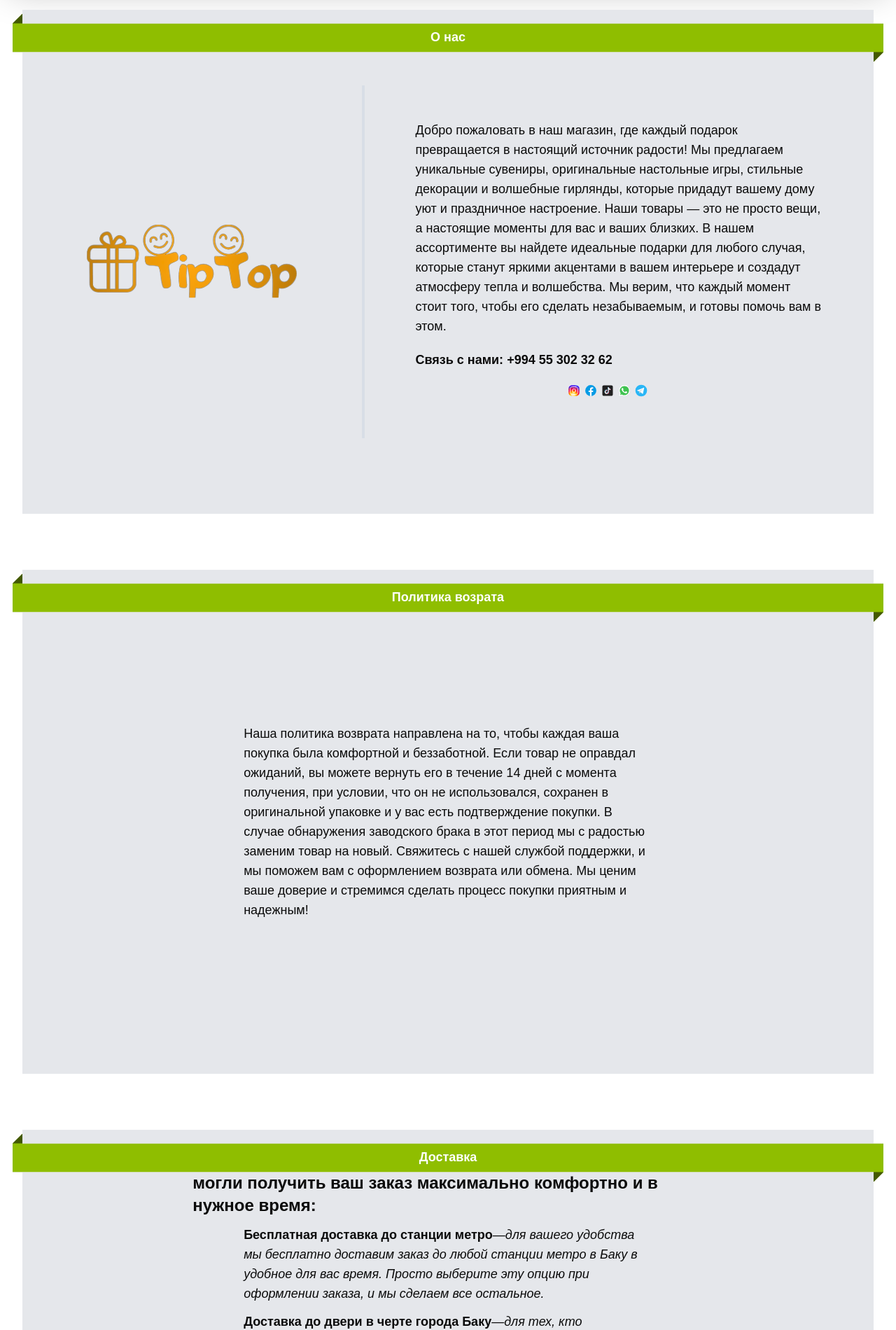
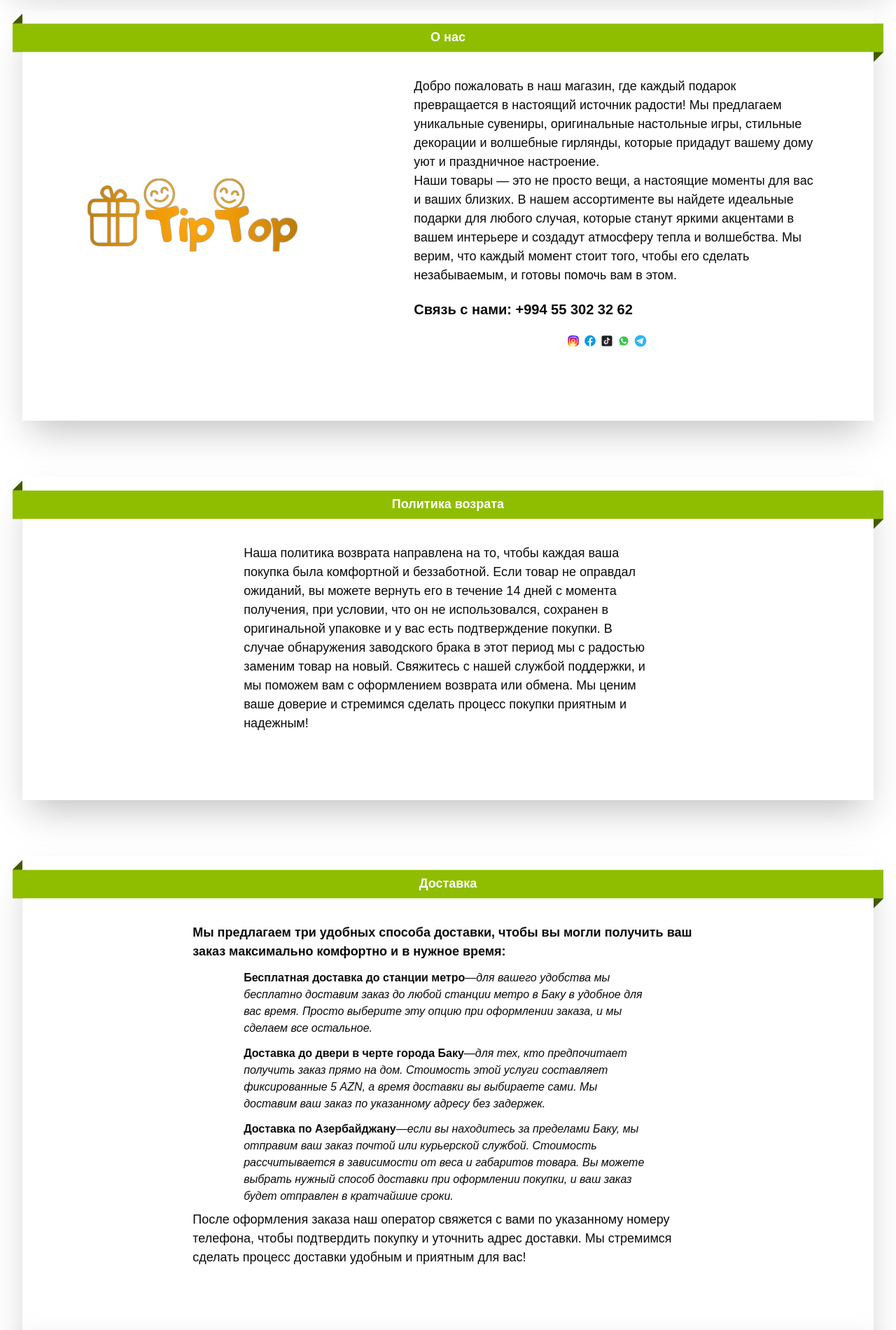
Before and after one commit to adilek96/tiptopstorefront, a Next.js app: page /contact in a window 1280 px wide. Shown: the part 182-2082 px from the top of the page at 70% size. Built offline with nearby package versions, Linux system fonts and the light colour scheme.

Commit message:
fix some bug

```diff
--- a/app/contact/page.tsx
+++ b/app/contact/page.tsx
@@ -4,18 +4,23 @@ import SocialHeader from "@/components/SocialHeader";
 
 export default function Contact() {
   return (
-    <section className="w-full   flex  justify-center items-center flex-col">
-      <div className="w-[95vw] my-10 h-[90vh] bg-gray-200 flex justify-center items-center relative">
-        <div className="w-[40%] h-full flex justify-center items-center">
+    <section className="w-full    flex  justify-center items-center flex-col cursor-default">
+      <div className="w-[95vw] py-24 my-10  shadow-2xl flex flex-col md:flex-row justify-center items-center relative ">
+        <div className="ribbon-del flex justify-center absolute top-10 left-0 z-50">
+          <span className="py-1">О нас</span>
+        </div>
+        <div className="w-[80%] md:w-[40%] h-full flex justify-center items-center">
           <Image src={"/logotip.svg"} alt="Logo" width={300} height={300} />
         </div>
-        <div className="h-[70%] w-1 bg-slate-300/50"></div>
-        <div className="w-[60%] h-full flex justify-center items-center flex-col">
-          <p className="w-[80%] text-lg">
+
+        <div className="w-[90%] md:w-[60%] h-full flex justify-center items-center flex-col">
+          <p className="w-[100%] md:w-[80%] text-calclg">
             Добро пожаловать в наш магазин, где каждый подарок превращается в
             настоящий источник радости! Мы предлагаем уникальные сувениры,
             оригинальные настольные игры, стильные декорации и волшебные
             гирлянды, которые придадут вашему дому уют и праздничное настроение.
+          </p>
+          <p className="w-[100%] md:w-[80%] text-calclg">
             Наши товары — это не просто вещи, а настоящие моменты для вас и
             ваших близких. В нашем ассортименте вы найдете идеальные подарки для
             любого случая, которые станут яркими акцентами в вашем интерьере и
@@ -23,23 +28,22 @@ export default function Contact() {
             стоит того, чтобы его сделать незабываемым, и готовы помочь вам в
             этом.
           </p>
-          <p className="w-[80%] mt-5 text-lg font-bold">
-            <span>Связь с нами:</span> +994 55 302 32 62
+
+          <p className="w-[80%] mt-5 text-calcxl font-bold">
+            <span>Связь с нами:</span>
+            <span className="text-nowrap"> +994 55 302 32 62</span>
           </p>
           <div className="mt-5">
             <SocialHeader size={6} />
           </div>
         </div>
-        <div className="ribbon-del flex justify-center absolute top-10 left-0 z-50">
-          <span className="py-1">О нас</span>
-        </div>
       </div>
-      <div className="w-[95vw] h-[90vh] my-10 bg-gray-200 flex justify-center items-center relative">
+      <div className="w-[95vw] py-24 my-10 shadow-2xl flex justify-center items-center relative">
         <div className="ribbon-del flex justify-center absolute top-10 left-0 z-50">
           <span className="py-1">Политика возрата</span>
         </div>
-        <div className="w-[60%] h-full flex justify-center items-center flex-col">
-          <p className="w-[80%] text-lg">
+        <div className="w-[90%] md:w-[60%] h-full flex justify-center items-center flex-col">
+          <p className="w-[100%] md:w-[80%] text-calclg">
             Наша политика возврата направлена на то, чтобы каждая ваша покупка
             была комфортной и беззаботной. Если товар не оправдал ожиданий, вы
             можете вернуть его в течение 14 дней с момента получения, при
@@ -52,16 +56,16 @@ export default function Contact() {
           </p>
         </div>
       </div>
-      <div className="w-[95vw] h-[90vh] my-10 bg-gray-200 flex justify-center items-center relative">
+      <div className="w-[95vw] py-24  my-10 shadow-2xl flex justify-center items-center relative">
         <div className="ribbon-del flex justify-center absolute top-10 left-0 z-50">
           <span className="py-1">Доставка</span>
         </div>
-        <div className="w-[60%] h-full flex justify-center items-center flex-col">
-          <h3 className="text-2xl font-bold">
+        <div className="w-[90%] md:w-[60%]  flex justify-center items-center flex-col">
+          <h3 className="text-calclg font-bold">
             Мы предлагаем три удобных способа доставки, чтобы вы могли получить
             ваш заказ максимально комфортно и в нужное время:
           </h3>
-          <p className="w-[80%] text-lg mt-3">
+          <p className="w-[80%] text-calcmd mt-3">
             <span className="font-bold">
               Бесплатная доставка до станции метро
             </span>
@@ -73,7 +77,7 @@ export default function Contact() {
             </i>
           </p>
 
-          <p className="w-[80%] text-lg mt-3">
+          <p className="w-[80%] text-calcmd mt-3">
             <span className="font-bold">
               Доставка до двери в черте города Баку
             </span>
@@ -86,7 +90,7 @@ export default function Contact() {
             </i>
           </p>
 
-          <p className="w-[80%] text-lg mt-3">
+          <p className="w-[80%] text-calcmd mt-3">
             <span className="font-bold">Доставка по Азербайджану</span>—
             <i>
               если вы находитесь за пределами Баку, мы отправим ваш заказ почтой
@@ -96,7 +100,7 @@ export default function Contact() {
               сроки.
             </i>
           </p>
-          <p className="w-[80%] text-lg">
+          <p className=" mt-2 text-calclg">
             После оформления заказа наш оператор свяжется с вами по указанному
             номеру телефона, чтобы подтвердить покупку и уточнить адрес
             доставки. Мы стремимся сделать процесс доставки удобным и приятным
--- a/app/store/layout.tsx
+++ b/app/store/layout.tsx
@@ -17,7 +17,7 @@ export default async function StoreLayout({
 
   return (
     <div className="flex justify-center flex-col items-center">
-      <section className="w-[90%] mx-auto mt-10  py-3 px-2 bg-gray-200  flex gap-2 items-center justify-around   ">
+      <section className="w-[90%] mx-auto mt-10  py-3 px-2   flex gap-2 items-center justify-around   ">
         <CategorySelector data={data} />
         <SortingSelector />
       </section>
--- a/components/CategorySelector.jsx
+++ b/components/CategorySelector.jsx
@@ -15,7 +15,7 @@ export default function CategorySelector({ data }) {
 
   return (
     <Select onValueChange={(e) => router.push(e)}>
-      <SelectTrigger className="w-[180px] bg-white">
+      <SelectTrigger className="w-[180px] bg-white shadow-lg">
         <SelectValue placeholder="Категория" />
       </SelectTrigger>
       <SelectContent>
--- a/components/ProductCard.tsx
+++ b/components/ProductCard.tsx
@@ -16,7 +16,7 @@ export default function ProductCard({
 
   return (
     <Card
-      className="w-[360px] max-w-sm] bg-opacity-20 backdrop-filter backdrop-blur-lg  shadow-md  overflow-hidden"
+      className="w-[360px] max-w-sm bg-opacity-20 backdrop-filter backdrop-blur-lg  shadow-xl  overflow-hidden"
       onMouseEnter={() => setIsHovered(true)}
       onMouseLeave={() => setIsHovered(false)}
     >
@@ -31,7 +31,7 @@ export default function ProductCard({
             transition={{ duration: 0.3 }}
           />
         </div>
-        <h3 className="text-2xl font-bold mb-2 h-16 text-gray-700">
+        <h3 className="text-calc3xl font-bold mb-2 h-16 text-gray-700">
           {data.title}
         </h3>
         <p className="text-sm text-gray-600 mb-4">{data.subtitle}</p>
--- a/components/ProductList.tsx
+++ b/components/ProductList.tsx
@@ -11,7 +11,7 @@ export default function ProductList({ data }: { data: any }) {
   }
 
   return (
-    <div className="w-[95%] bg-gray-200 py-10 px-10 mt-5 mb-10 flex flex-wrap justify-center gap-10">
+    <div className="w-[100%] shadow-2xl py-5 px-2 mt-5 mb-10 flex flex-wrap justify-center gap-10">
       {data.map((item: any) =>
         item.variants.map((variant: any, i: number) => (
           <ProductCard
--- a/components/SortingSelector.jsx
+++ b/components/SortingSelector.jsx
@@ -19,7 +19,7 @@ export default function SortingSelector() {
         router.refresh();
       }}
     >
-      <SelectTrigger className="w-[180px] bg-white">
+      <SelectTrigger className="w-[180px] bg-white shadow-lg">
         <SelectValue placeholder="Сортировка" />
       </SelectTrigger>
       <SelectContent>
--- a/next.config.ts
+++ b/next.config.ts
@@ -4,12 +4,13 @@ const nextConfig: NextConfig = {
   images: {
     remotePatterns: [
       {
-        protocol: 'http', // Можно указать 'https' или оставить пустым для обоих
+        protocol: 'http',
         hostname: '194.163.151.112',
-        port: '9002', // Укажите порт, если он используется
-        pathname: '/**', // Разрешает любые пути на этом домене и порту
+        port: '9002',
+        pathname: '/**',
       },
     ],
+    domains: ['194.163.151.112'],
   },
 };
 export default nextConfig;
--- a/tailwind.config.ts
+++ b/tailwind.config.ts
@@ -12,6 +12,14 @@ const config: Config = {
 		boxShadow: {
 			'top': '0 -25px 50px -12px rgba(0, 0, 0, 0.25)',
 		  },
+		fontSize: {
+			calcsm: "calc(10px + 4 * ((100vw - 320px) / (1280 - 320)))",
+			calcmd: "calc(12px + 4 * ((100vw - 320px) / (1280 - 320)))",
+			calclg: "calc(14px + 4 * ((100vw - 320px) / (1280 - 320)))",
+			calcxl: "calc(16px + 4 * ((100vw - 320px) / (1280 - 320)))",
+			calc2xl: "calc(18px + 4 * ((100vw - 320px) / (1280 - 320)))",
+			calc3xl: "calc(20px + 4 * ((100vw - 320px) / (1280 - 320)))",
+		},
   		colors: {
   			background: 'hsl(var(--background))',
   			foreground: 'hsl(var(--foreground))',
```
